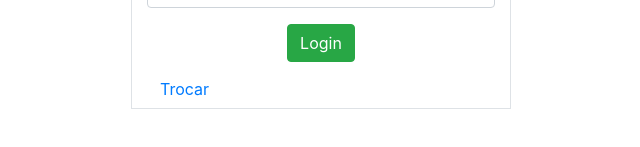
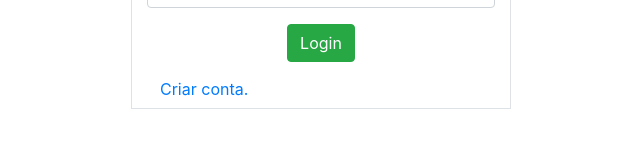
Before and after one commit to HenriqueFutema/RedeSocial-Frontend, a React (Create React App) app: page / in a window 1280 px wide. Shown: the part 157-304 px from the top of the page, without its empty margins (319-959 px from the left). Built offline with nearby package versions, Linux system fonts and the light colour scheme.

Commit message:
Alterando o botçao trocar

```diff
--- a/package.json
+++ b/package.json
@@ -11,6 +11,7 @@
     "react-dom": "^16.8.6",
     "react-router-dom": "^5.0.1",
     "react-scripts": "3.0.1",
+    "socket.io-client": "^2.2.0",
     "sweetalert": "^2.1.2"
   },
   "scripts": {
--- a/src/components/LoginComponent.js
+++ b/src/components/LoginComponent.js
@@ -63,7 +63,7 @@ export default class LoginForm extends Component {
               onClick={this.props.onChangeForm}
               className="btn btn-link float-left"
             >
-              Trocar
+              Criar conta.
             </button>
           </div>
         </div>
--- a/src/components/ResgisterComponent.js
+++ b/src/components/ResgisterComponent.js
@@ -70,7 +70,7 @@ export default class RegisterForm extends Component {
               onClick={this.props.onChangeForm}
               className="btn btn-link float-left"
             >
-              Trocar
+              Entrar
             </button>
           </div>
         </div>
--- a/src/pages/Feed.js
+++ b/src/pages/Feed.js
@@ -1,5 +1,6 @@
 import React, { Component } from "react";
 import api from "../services/api";
+import socket from "socket.io-client";
 // import { Container } from './styles';
 
 import Post from "../components/Post";
@@ -34,7 +35,18 @@ export default class Feed extends Component {
     this.setState({
       posts: posts.data.docs
     });
+    this.subscribeToEvents();
   }
+
+  subscribeToEvents = () => {
+    const io = socket("https://rede-futema.herokuapp.com/");
+
+    io.on("post", data => {
+      this.setState({ posts: [data, ...this.state.posts] });
+    });
+
+
+  };
 
   handleInputChange = e => {
     this.setState({ content: e.target.value });
@@ -57,7 +69,6 @@ export default class Feed extends Component {
 
     swal("Post criado", "Seu post foi criaod com sucesso", "success");
     this.setState({ content: "" });
-    this.componentDidMount();
   };
 
   handleLike = async id => {
```
Also changed, not shown: 1 other file (tests, documents, lock files or other folders).
